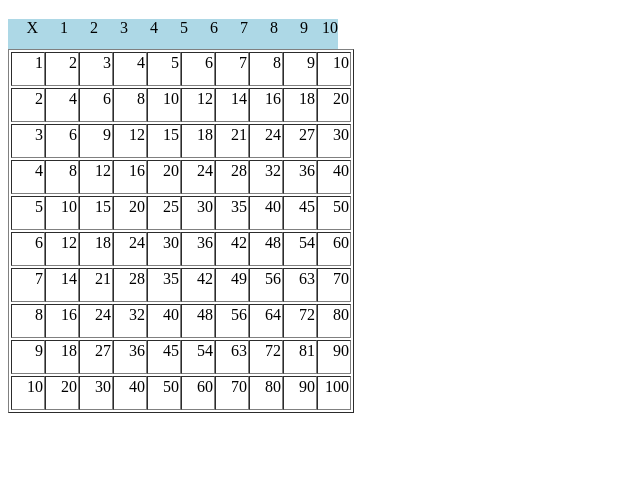
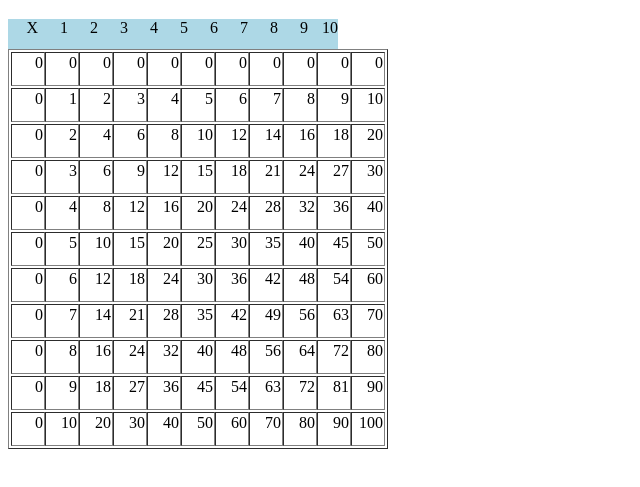
Before and after one commit to davidstewy/multTable, a plain HTML site: page index.html in a window 1280 px wide. Shown: the part 61-548 px from the top of the page, without its empty margins (0-640 px from the left). Drawn offline with Linux system fonts and the light colour scheme.

```diff
--- a/index.html
+++ b/index.html
@@ -1,28 +1,39 @@
 <!doctype html>
 <html>
+
 <head>
     <title>Multiplication Table</title>
     <style>
-         .cell {display: inline-block; width: 30px; height: 30px; text-align: right;}
-         .header {background: lightblue;}
+        .cell {
+            display: inline-block;
+            width: 30px;
+            height: 30px;
+            text-align: right;
+        }
+
+        .header {
+            background: lightblue;
+        }
     </style>
 </head>
+
 <body>
     <h1>Multiplication Table</h1>
     <script>
-
         // output the header row
         document.write('<span class="cell header">X</span>');
-         for(i = 1; i <= 10; i++) {
+        for (i = 1; i <= 10; i++) {
             document.write('<span class="cell header">' + i + '</span>');
         }
         document.write('<br>');
 
 
         document.write("<table border=1>")
-        for (row=1; row<=10; row++) {
+        for (row = 0; row <= 10; row++) {
+
             document.write("<tr>")
-            for (col=1; col<=10; col++) {
+            for (col = 0; col <= 10; col++) {
+
                     document.write('<td class="cell">' + row * col + '</td>')
                 /* document.write("<td>R" + row + "<br>C" + col + "</td>") */
             }
@@ -33,7 +44,7 @@
 
 
         // TODO: Write two nested for loops to output the rest of the multiplication table
-
     </script>
 </body>
+
 </html>
```
Lines whose indentation alone changed are shown as unchanged.
